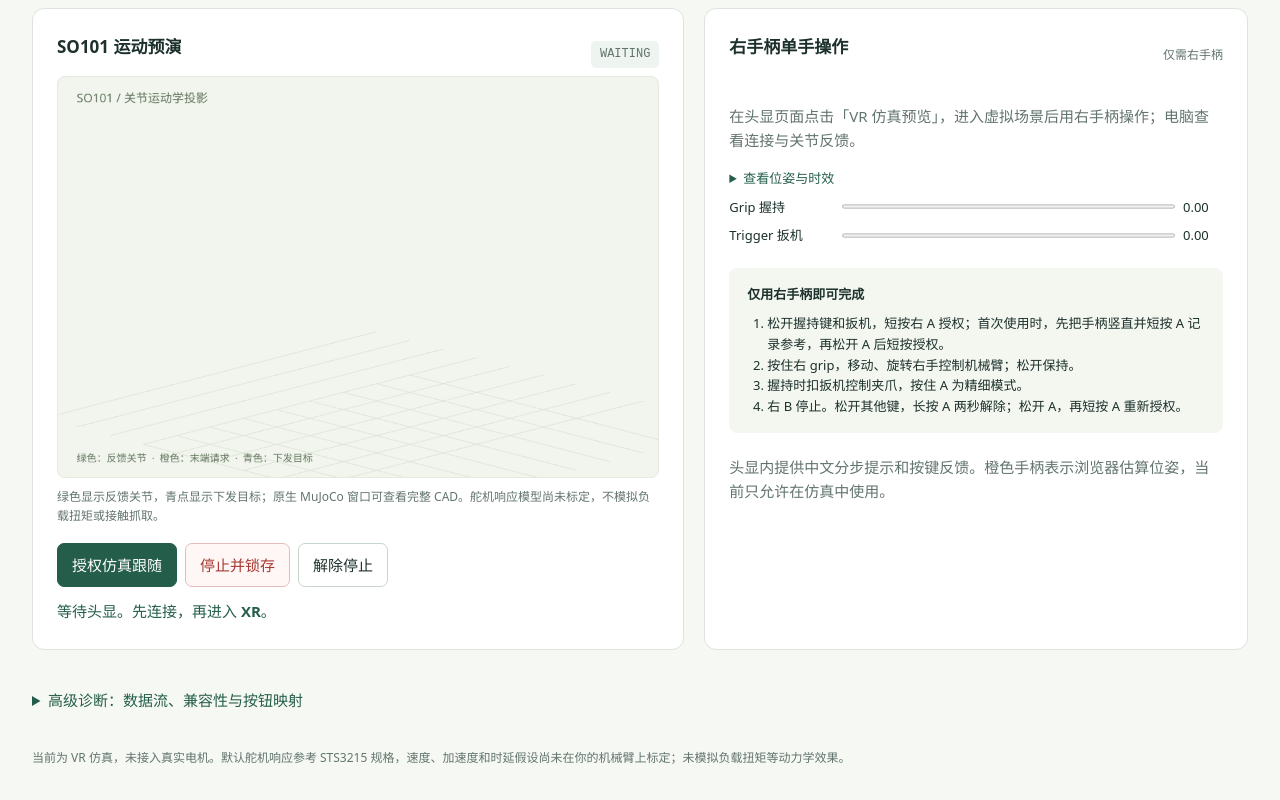
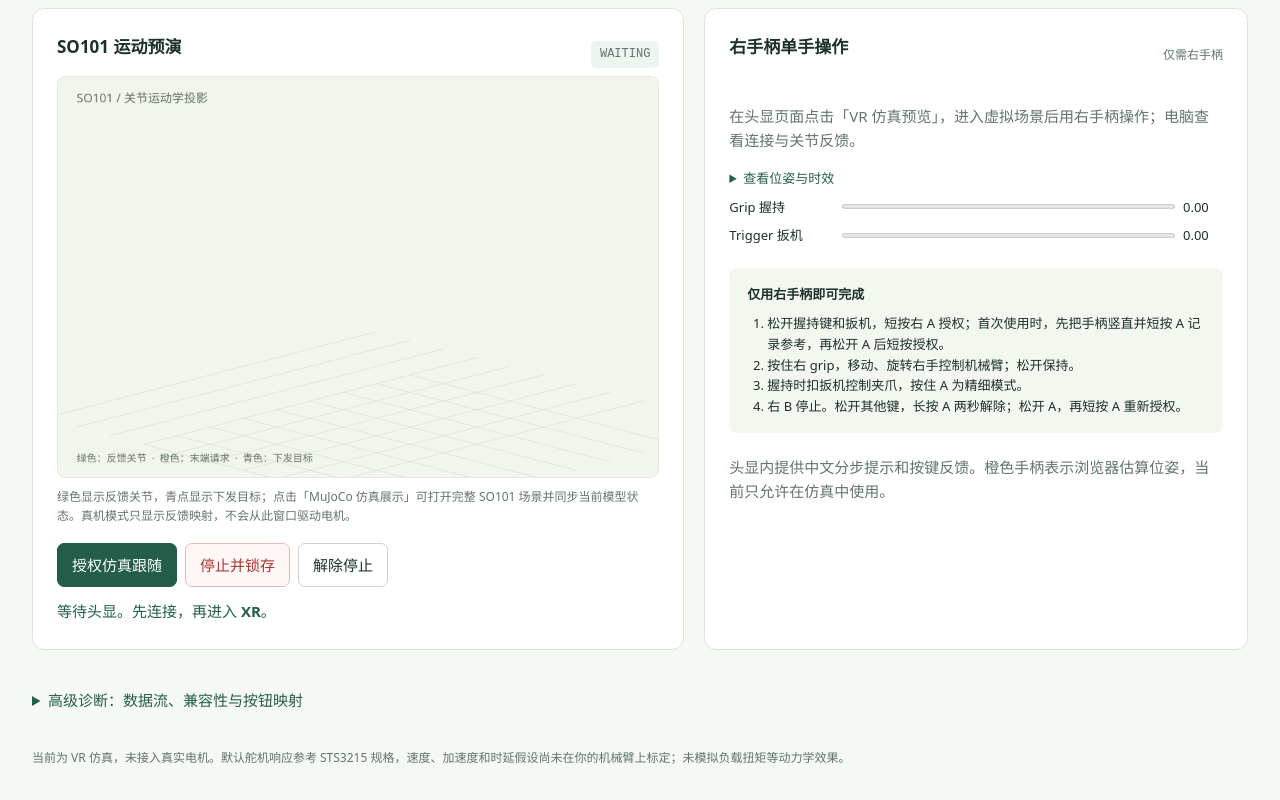
Before and after one commit to Mr-banananana/banana-pico4-so101-teleop, a plain HTML site: page web/pico-teleop/index.html in a window 1280 px wide. Shown: the part 418-1218 px from the top of the page. Drawn offline with Linux system fonts and the light colour scheme.

Commit message:
docs: rename model viewer as MuJoCo simulation

```diff
--- a/web/pico-teleop/index.html
+++ b/web/pico-teleop/index.html
@@ -26,7 +26,7 @@
       <details id="passive-calibration"><summary id="calibration-title">高级：重新手动标定（已有有效文件时无需操作）</summary>
       <p class="notice">这是首次安装或更换电机后的设置工具，不是每次遥操作前的操作。记录新零位会使当前映射失效，需要重新采集并保存完整标定。已有有效文件时保持此项折叠。</p>
       <p class="hint">零位决定角度起点；活动范围决定允许转动的边界；正反向决定模型与实物是否同向；夹爪端点决定开合量。它们与头显重新授权是两件事。</p>
-      <p class="hint">标定阶段保持各轴卸力并托住肩肘。先看下方零位参考或完整 CAD：对齐每个关节和夹爪朝向，再记录零位。这里显示的参考模型不是当前实测姿态。</p>
+      <p class="hint">标定阶段保持各轴卸力并托住肩肘。可打开 MuJoCo 模型展示，核对关节和夹爪朝向后再记录零位。这里显示的参考模型不是当前实测姿态。</p>
       <div class="controls"><button id="cal-reference">显示零位参考</button><button id="cal-zero">已对齐模型，记录零位</button><button id="cal-range">开始记录安全活动范围</button><button id="cal-closed">记录夹爪闭合端</button><button id="cal-open">记录夹爪打开端</button></div>
       <p class="hint">记录范围时，手动逐轴缓慢活动到日常使用的舒适边界，再回到中间；不用撞到机械止挡。方向选择改变后，下方模型显示未标定的实时映射预览，逐轴与实物核对。夹爪开合端要单独记录。</p>
       <div id="cal-signs" class="controls"></div>
@@ -49,14 +49,14 @@
       <p id="next-step" class="next-step" role="status">正在检查 USB…</p>
       <div class="controls"><button id="retry-pico" class="primary">重新打开头显页面</button>
         <button id="self-test">一键自检</button><a id="scene-preview" class="button" target="_blank" rel="noopener">三维预览</a><a class="button" href="/xr-preview.html?demo=1" target="_blank" rel="noopener">提示布局预览</a><a id="debug-report" class="button" download>导出诊断包</a>
-        <button id="open-viewer">查看完整 CAD</button><button id="shutdown">结束调试</button></div>
+        <button id="open-viewer">MuJoCo 仿真展示</button><button id="shutdown">结束调试</button></div>
       <label id="device-picker" hidden>选择头显 <select id="device-select"></select></label>
       <p id="self-test-result" class="hint">自检使用独立仿真，不改变当前机械臂。首次仍需在头显内允许 USB 调试，并点击进入 XR。</p>
     </section>
     <section class="grid">
       <article class="panel stage"><div class="panel-heading"><h2>SO101 运动预演</h2><span id="state" class="state">WAITING</span></div>
         <canvas id="arm-canvas" width="900" height="600" aria-label="SO101 关节位置的投影图"></canvas>
-        <p class="caption">绿色显示反馈关节，青点显示下发目标；原生 MuJoCo 窗口可查看完整 CAD。舵机响应模型尚未标定，不模拟负载扭矩或接触抓取。</p>
+        <p class="caption">绿色显示反馈关节，青点显示下发目标；点击「MuJoCo 仿真展示」可打开完整 SO101 场景并同步当前模型状态。真机模式只显示反馈映射，不会从此窗口驱动电机。</p>
         <div class="controls"><button id="arm" class="primary">授权仿真跟随</button><button id="stop" class="danger">停止并锁存</button><button id="unlock">解除停止</button></div>
         <p id="reason" class="reason">等待头显。先连接，再进入 XR。</p>
       </article>
```
